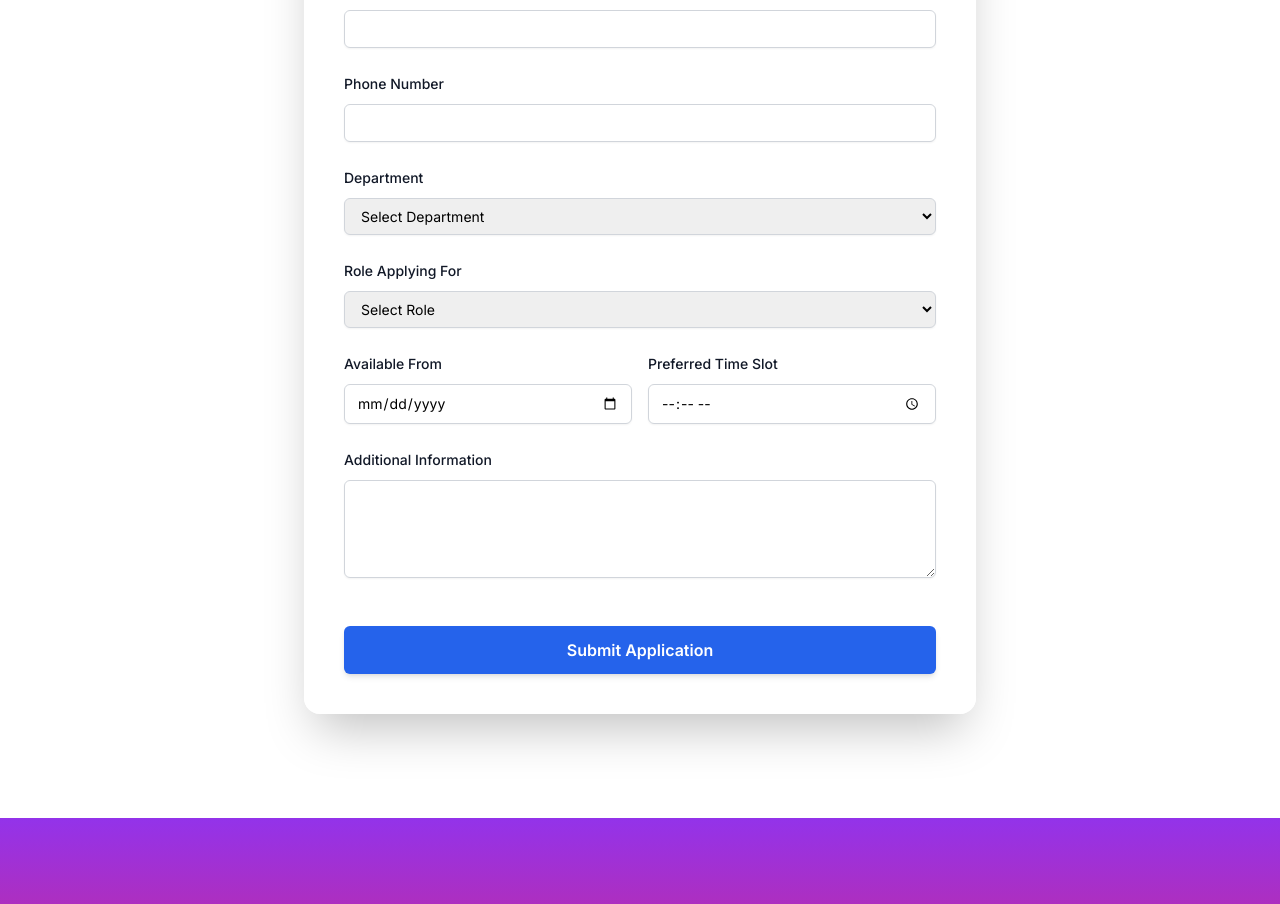
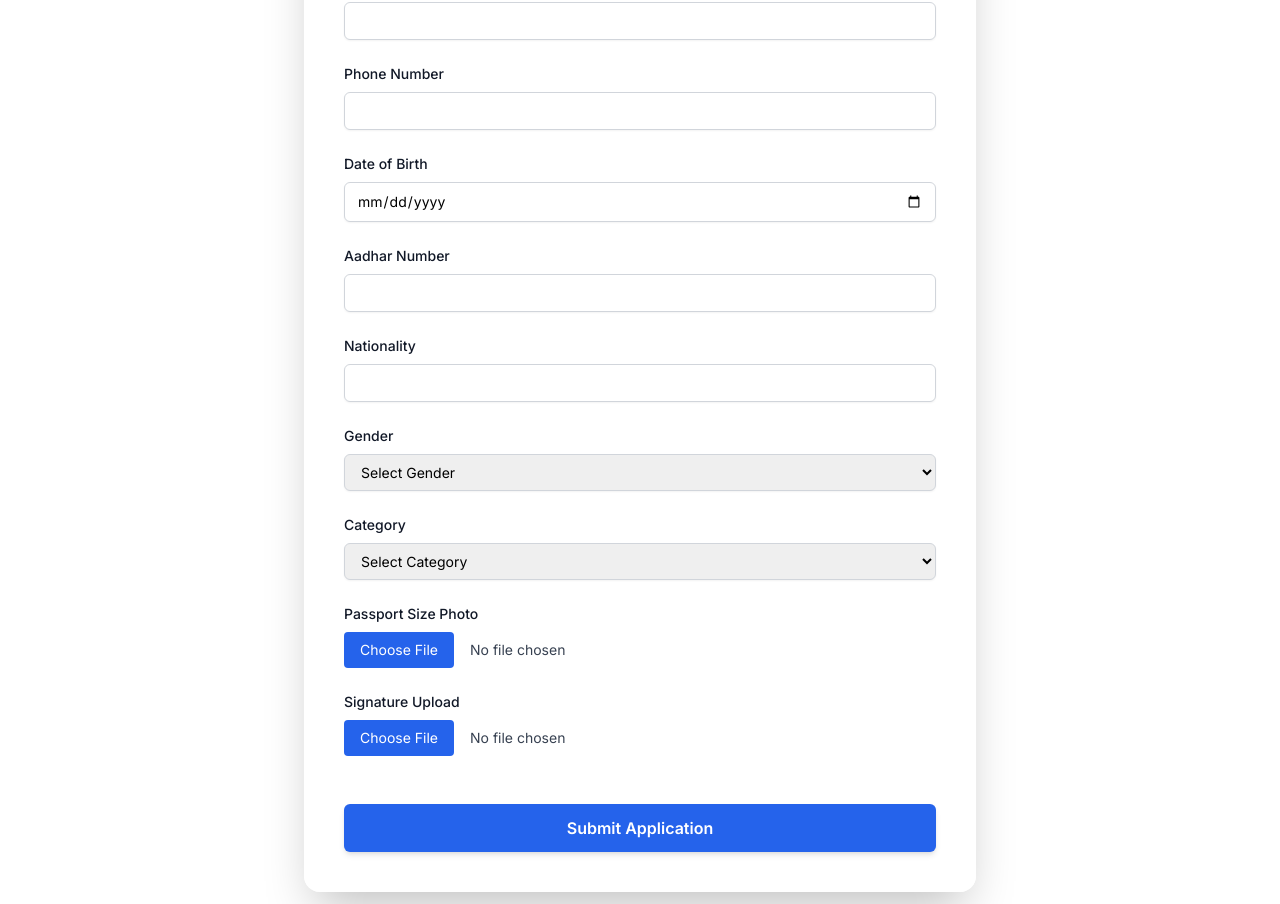
Before and after one commit to Krishnamurari7/virat-hospital, a Next.js app: page /apply in a window 1280 px wide. Shown: the part 1016-1920 px from the top of the page. Built offline with nearby package versions, Linux system fonts and the light colour scheme.

Commit message:
update  commit

```diff
--- a/app/apply/page.tsx
+++ b/app/apply/page.tsx
@@ -15,11 +15,13 @@ export default function ApplyPage() {
     name: '',
     email: '',
     phone: '',
-    department: '',
-    role: '',
-    date: '',
-    time: '',
-    message: '',
+    dob: '',
+    gender: '',
+    category: '',
+    nationality: '',
+    aadhar: '',
+    photo: null as File | null,
+    signature: null as File | null,
   });
 
   const [currentBg, setCurrentBg] = useState(0);
@@ -36,12 +38,23 @@ export default function ApplyPage() {
     console.log('Apply form submitted:', formData);
   };
 
-  const handleChange = (e: React.ChangeEvent<HTMLInputElement | HTMLSelectElement | HTMLTextAreaElement>) => {
-    const { name, value } = e.target;
-    setFormData(prev => ({
+  const handleChange = (
+    e: React.ChangeEvent<
+      HTMLInputElement | HTMLSelectElement | HTMLTextAreaElement
+    >
+  ) => {
+    const { name, value, files } = e.target as HTMLInputElement;
+    if (files) {
+      setFormData((prev) => ({
         ...prev,
-      [name]: value
+        [name]: files[0],
       }));
+    } else {
+      setFormData((prev) => ({
+        ...prev,
+        [name]: value,
+      }));
+    }
   };
 
   return (
@@ -81,14 +94,17 @@ export default function ApplyPage() {
           transition={{ duration: 0.8 }}
         >
           <form onSubmit={handleSubmit} className="space-y-6">
-            {/* Name, Email, Phone */}
+            {/* Personal Details */}
             {[
               { label: 'Full Name', name: 'name', type: 'text' },
               { label: 'Email', name: 'email', type: 'email' },
               { label: 'Phone Number', name: 'phone', type: 'tel' },
+              { label: 'Date of Birth', name: 'dob', type: 'date' },
+              { label: 'Aadhar Number', name: 'aadhar', type: 'text' },
+              { label: 'Nationality', name: 'nationality', type: 'text' },
             ].map(({ label, name, type }) => (
               <div key={name}>
-                <label htmlFor={name} className="block text-sm font-medium leading-6 text-gray-900">
+                <label htmlFor={name} className="block text-sm font-medium text-gray-900">
                   {label}
                 </label>
                 <div className="mt-2">
@@ -96,113 +112,93 @@ export default function ApplyPage() {
                     type={type}
                     name={name}
                     id={name}
-                    value={formData[name as keyof typeof formData]}
+                    value={formData[name as keyof typeof formData] as string}
                     onChange={handleChange}
+                    required
                     className="block w-full rounded-md border border-gray-300 py-2 px-3 shadow-sm focus:ring-blue-500 focus:border-blue-500 sm:text-sm"
-                    required
                   />
                 </div>
               </div>
             ))}
 
-            {/* Department */}
+            {/* Gender */}
             <div>
-              <label htmlFor="department" className="block text-sm font-medium leading-6 text-gray-900">
-                Department
+              <label htmlFor="gender" className="block text-sm font-medium text-gray-900">
+                Gender
               </label>
               <div className="mt-2">
                 <select
-                  name="department"
-                  id="department"
-                  value={formData.department}
+                  name="gender"
+                  id="gender"
+                  value={formData.gender}
                   onChange={handleChange}
+                  required
                   className="block w-full rounded-md border border-gray-300 py-2 px-3 shadow-sm focus:ring-blue-500 focus:border-blue-500 sm:text-sm"
-                  required
                 >
-                  <option value="">Select Department</option>
-                  <option value="development">Development</option>
-                  <option value="design">Design</option>
-                  <option value="marketing">Marketing</option>
-                  <option value="operations">Operations</option>
+                  <option value="">Select Gender</option>
+                  <option value="Male">Male</option>
+                  <option value="Female">Female</option>
+                  <option value="Other">Other</option>
                 </select>
               </div>
             </div>
 
-            {/* Role */}
+            {/* Category */}
             <div>
-              <label htmlFor="role" className="block text-sm font-medium leading-6 text-gray-900">
-                Role Applying For
+              <label htmlFor="category" className="block text-sm font-medium text-gray-900">
+                Category
               </label>
               <div className="mt-2">
                 <select
-                  name="role"
-                  id="role"
-                  value={formData.role}
+                  name="category"
+                  id="category"
+                  value={formData.category}
                   onChange={handleChange}
+                  required
                   className="block w-full rounded-md border border-gray-300 py-2 px-3 shadow-sm focus:ring-blue-500 focus:border-blue-500 sm:text-sm"
-                  required
                 >
-                  <option value="">Select Role</option>
-                  <option value="frontend-dev">Frontend Developer</option>
-                  <option value="backend-dev">Backend Developer</option>
-                  <option value="ui-ux-designer">UI/UX Designer</option>
-                  <option value="seo-specialist">SEO Specialist</option>
+                  <option value="">Select Category</option>
+                  <option value="General">General</option>
+                  <option value="OBC">OBC</option>
+                  <option value="SC">SC</option>
+                  <option value="ST">ST</option>
+                  <option value="EWS">EWS</option>
                 </select>
               </div>
             </div>
 
-            {/* Date and Time */}
-            <div className="flex flex-col sm:flex-row sm:space-x-4">
-              <div className="flex-1">
-                <label htmlFor="date" className="block text-sm font-medium leading-6 text-gray-900">
-                  Available From
+            {/* Photo Upload */}
+            <div>
+              <label htmlFor="photo" className="block text-sm font-medium text-gray-900">
+                Passport Size Photo
               </label>
-                <div className="mt-2">
               <input
-                    type="date"
-                    name="date"
-                    id="date"
-                    value={formData.date}
+                type="file"
+                accept="image/*"
+                name="photo"
+                id="photo"
                 onChange={handleChange}
-                    className="block w-full rounded-md border border-gray-300 py-2 px-3 shadow-sm focus:ring-blue-500 focus:border-blue-500 sm:text-sm"
                 required
+                className="mt-2 block w-full text-sm text-gray-700 file:mr-4 file:py-2 file:px-4 file:rounded file:border-0 file:bg-blue-600 file:text-white hover:file:bg-blue-700"
               />
             </div>
-              </div>
-              <div className="flex-1 mt-6 sm:mt-0">
-                <label htmlFor="time" className="block text-sm font-medium leading-6 text-gray-900">
-                  Preferred Time Slot
+
+            {/* Signature Upload */}
+            <div>
+              <label htmlFor="signature" className="block text-sm font-medium text-gray-900">
+                Signature Upload
               </label>
-                <div className="mt-2">
               <input
-                    type="time"
-                    name="time"
-                    id="time"
-                    value={formData.time}
+                type="file"
+                accept="image/*"
+                name="signature"
+                id="signature"
                 onChange={handleChange}
-                    className="block w-full rounded-md border border-gray-300 py-2 px-3 shadow-sm focus:ring-blue-500 focus:border-blue-500 sm:text-sm"
                 required
+                className="mt-2 block w-full text-sm text-gray-700 file:mr-4 file:py-2 file:px-4 file:rounded file:border-0 file:bg-blue-600 file:text-white hover:file:bg-blue-700"
               />
             </div>
-              </div>
-            </div>
 
-            {/* Message */}
-            <div>
-              <label htmlFor="message" className="block text-sm font-medium leading-6 text-gray-900">
-                Additional Information
-              </label>
-              <div className="mt-2">
-                <textarea
-                  name="message"
-                  id="message"
-                  rows={4}
-                  value={formData.message}
-                  onChange={handleChange}
-                  className="block w-full rounded-md border border-gray-300 py-2 px-3 shadow-sm focus:ring-blue-500 focus:border-blue-500 sm:text-sm"
-                />
-              </div>
-            </div>
 
             {/* Submit */}
             <div className="pt-6">
```
Lines whose indentation alone changed are shown as unchanged.
